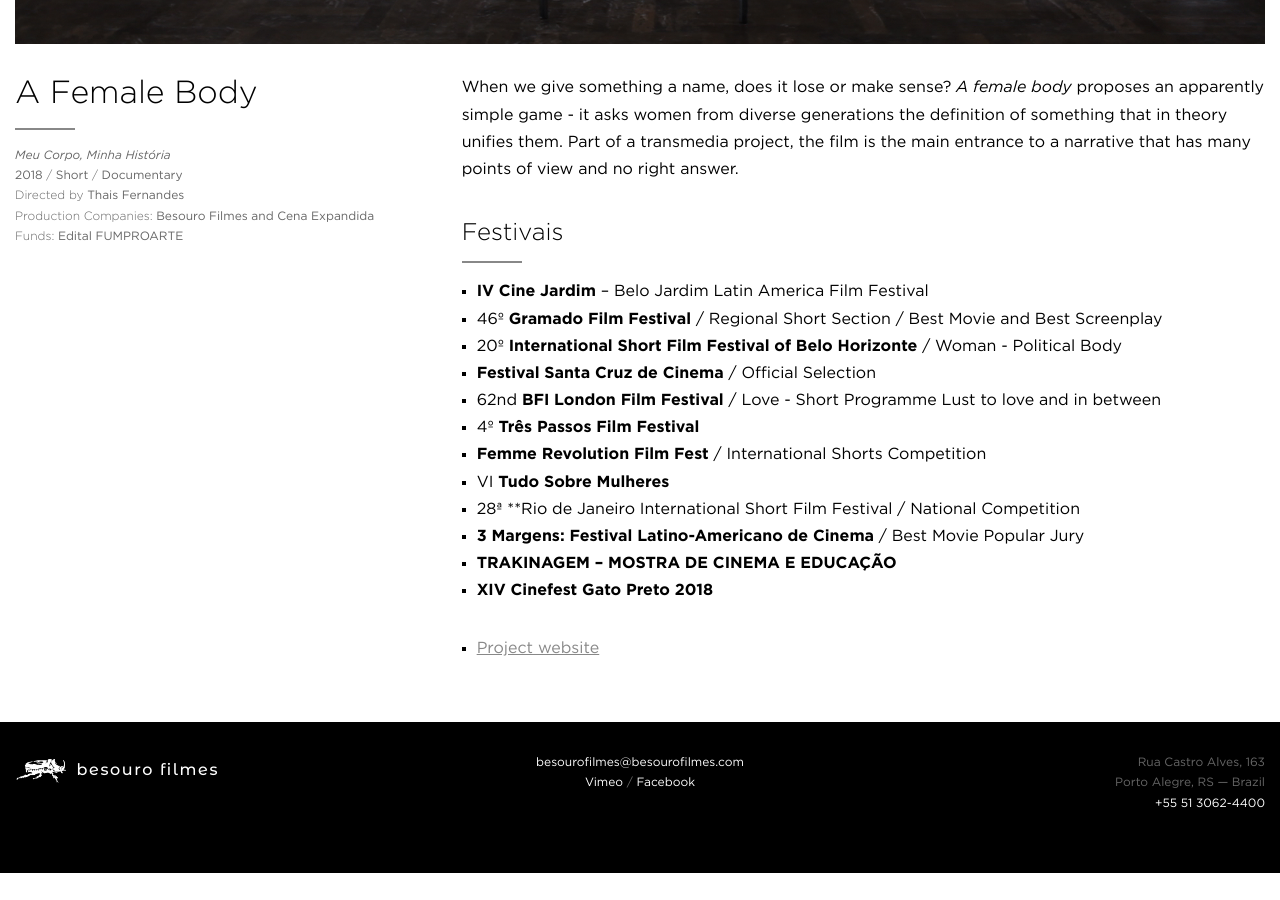
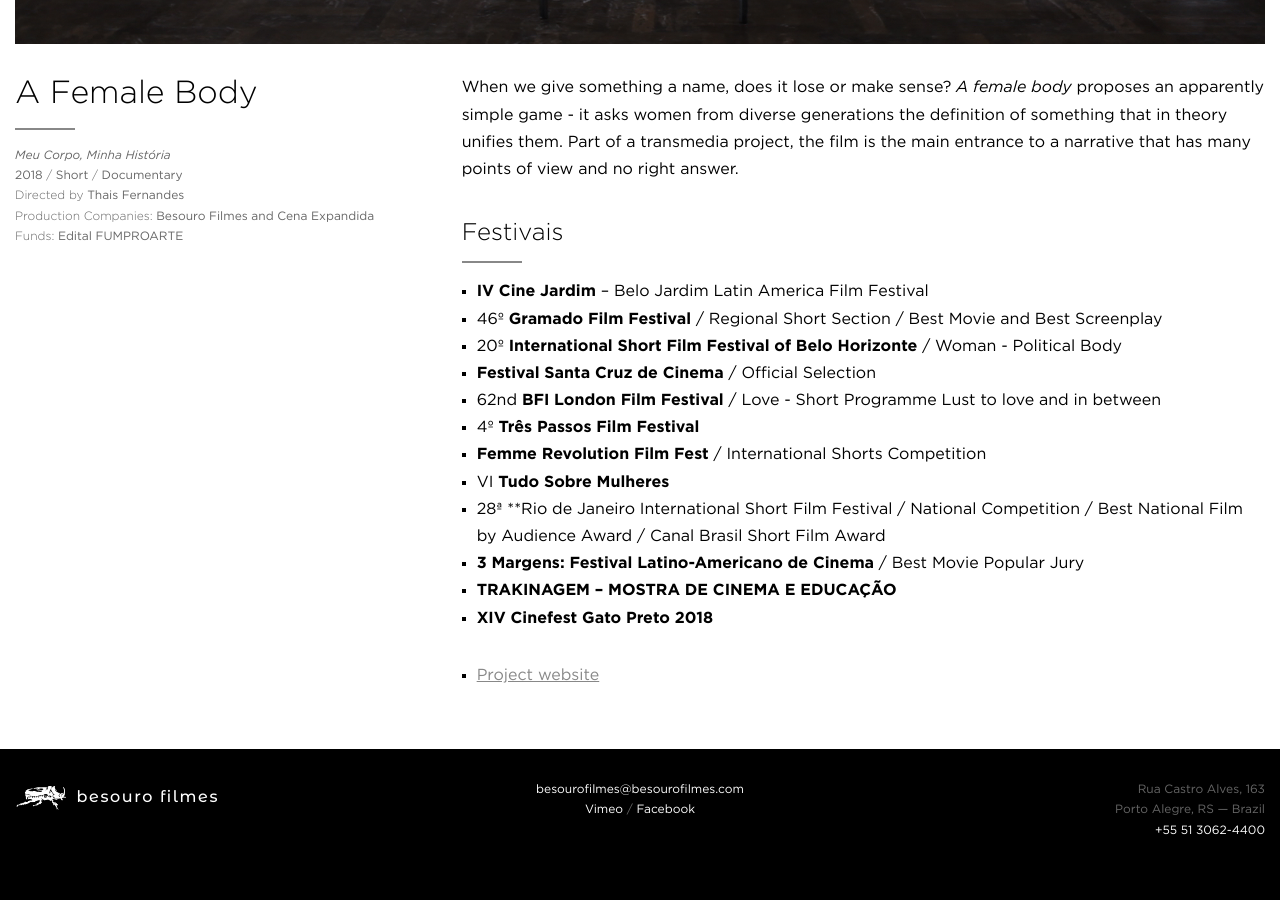
Before and after one commit to arthrfrts/besouro, a Jekyll site: the page built from _projects/a-female-body.md, in a window 1280 px wide and 900 px high, scrolled down 774 px. Built offline with Jekyll 4.4.1, drawn with Linux system fonts in a browser that asks for light colours; before the commit the page ends 1647 px from its top, so only the background shows below that.

Commit message:
Updated A Female Body

```diff
--- a/_projects/a-female-body.md
+++ b/_projects/a-female-body.md
@@ -29,7 +29,7 @@
 * 4º **Três Passos Film Festival**
 * **Femme Revolution Film Fest** / International Shorts Competition
 * VI **Tudo Sobre Mulheres**
-* 28ª **Rio de Janeiro International Short Film Festival / National Competition
+* 28ª **Rio de Janeiro International Short Film Festival / National Competition / Best National Film by Audience Award / Canal Brasil Short Film Award
 * **3 Margens: Festival Latino-Americano de Cinema** / Best Movie Popular Jury
 * **TRAKINAGEM – MOSTRA DE CINEMA E EDUCAÇÃO**
 * **XIV Cinefest Gato Preto 2018**
```
